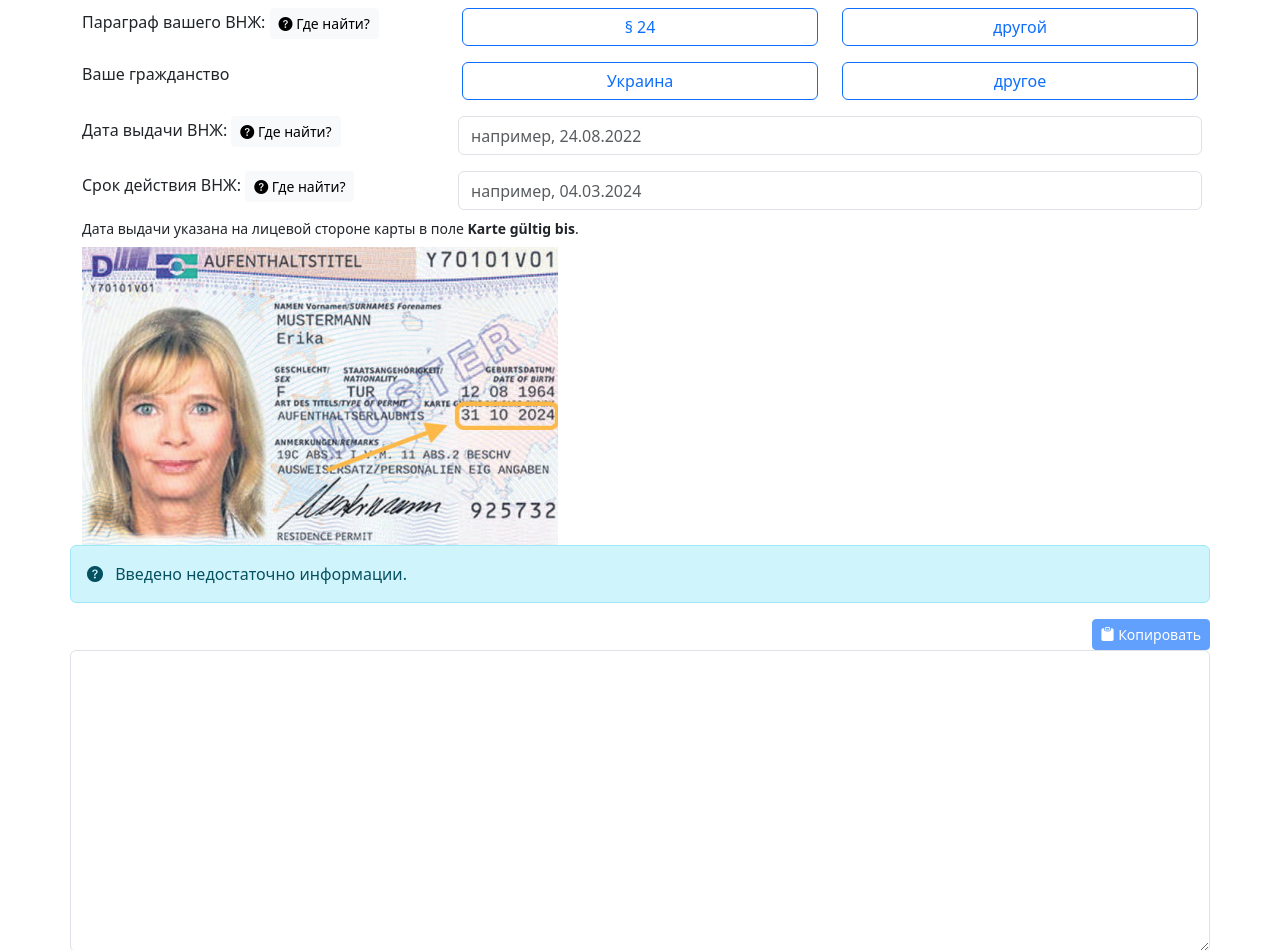
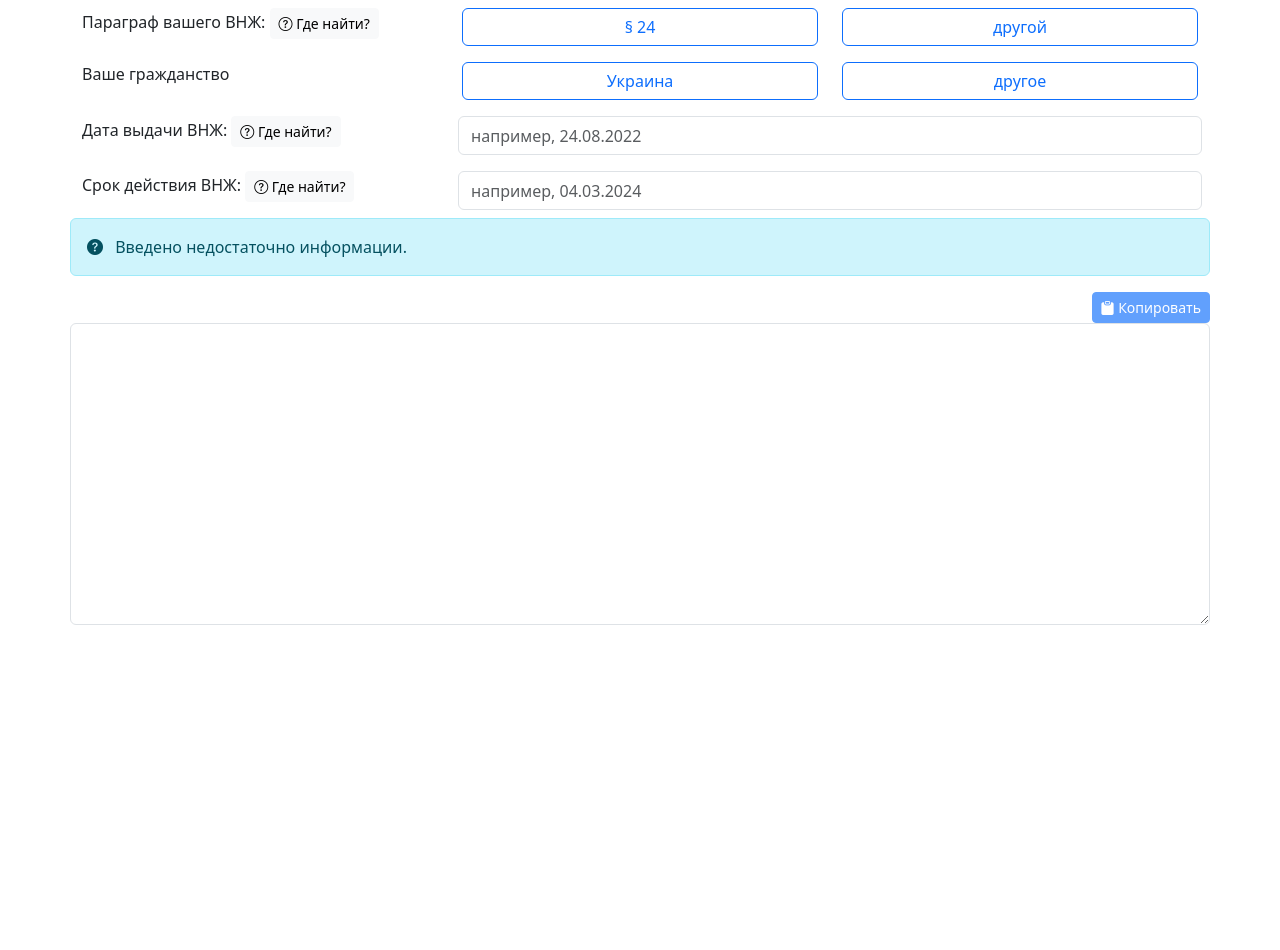
Before and after one commit to podolsir/fgvgen, a plain HTML site: page index.html in a window 1280 px wide. After the commit the page ends 800 px from the top, so only its background shows below. Drawn offline with nearby package versions, Linux system fonts and the light colour scheme.

Commit message:
Fix collapse and icons.

```diff
--- a/index.html
+++ b/index.html
@@ -11,7 +11,7 @@
     <div class="row py-2">
         <div class="col-4">
             Параграф вашего ВНЖ:
-            <button class="btn btn-sm btn-light" data-bs-toggle="collapse" data-bs-target="#infoParagraph"><i class="bi bi-question-circle-fill"></i> Где найти?</button>
+            <button class="btn btn-sm btn-light" data-bs-toggle="collapse" data-bs-target="#infoParagraph"><i class="bi bi-question-circle"></i> Где найти?</button>
         </div>
         <div class="col">
             <div class="row">
@@ -80,7 +80,7 @@
     <div class="row py-2">
         <label for="issueDate" class="form-label col-4">
             Дата выдачи ВНЖ:
-            <button class="btn btn-sm btn-light" data-bs-toggle="collapse" data-bs-target="#infoIssueDate"><i class="bi bi-question-circle-fill"></i> Где найти?</button>
+            <button class="btn btn-sm btn-light" data-bs-toggle="collapse" data-bs-target="#infoIssueDate"><i class="bi bi-question-circle"></i> Где найти?</button>
         </label>
         <input type="text" class="form-control col mx-2" id="issueDate" placeholder="например, 24.08.2022" onchange="update()" onkeyup="updateDebounced()" />
     </div>
@@ -93,11 +93,11 @@
     <div class="row py-2">
         <label for="expiryDate" class="form-label col-4">
             Срок действия ВНЖ:
-            <button class="btn btn-sm btn-light" data-bs-toggle="collapse" data-bs-target="#infoExpiryDate"><i class="bi bi-question-circle-fill"></i> Где найти?</button>
+            <button class="btn btn-sm btn-light" data-bs-toggle="collapse" data-bs-target="#infoExpiryDate"><i class="bi bi-question-circle"></i> Где найти?</button>
         </label>
         <input type="text" class="form-control col mx-2" id="expiryDate" placeholder="например, 04.03.2024" onchange="update()" onkeyup="updateDebounced()" />
     </div>
-    <div id="infoExpiryDate" class="collapse.show">
+    <div id="infoExpiryDate" class="collapse">
         <div class="row d-flex flex-column align-items-top">
             <small>Дата выдачи указана на лицевой стороне карты в поле <strong>Karte gültig bis</strong>.</small>
             <img src="eAT-expiryDate.jpg" class="mt-2" style="max-width: 500px";/>
```
